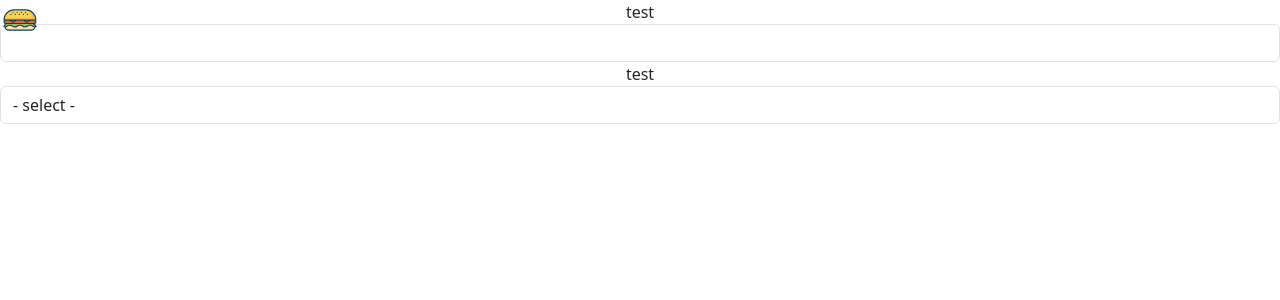
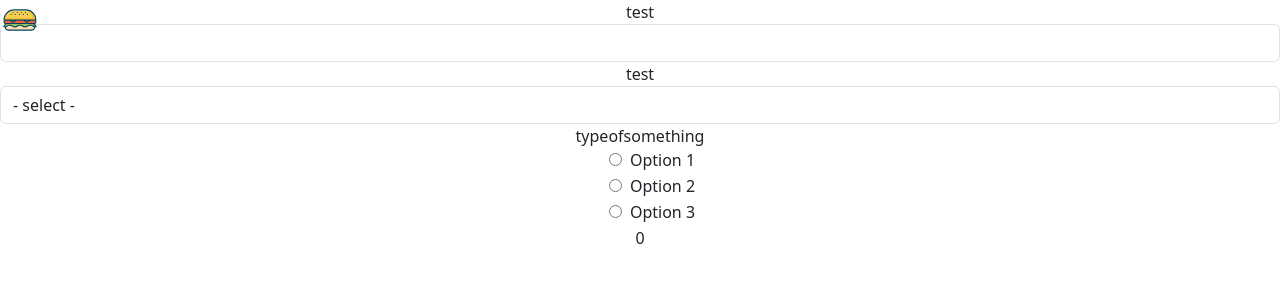
Before and after one commit to HudorHasHasHa/ItalianRestaurant, a React (Vite) app in the folder italianrestaurant.client/: page / in a window 1280 px wide. Shown: the top 300 px of the page. Built offline with nearby package versions, Linux system fonts and the light colour scheme.

Commit message:
add radioGroup component with mock

```diff
--- a/italianrestaurant.client/src/Views/MainPage/MainPage.tsx
+++ b/italianrestaurant.client/src/Views/MainPage/MainPage.tsx
@@ -3,6 +3,7 @@ import CustomInput from '../../components/CustomInput/CustonInput';
 import SidePanel from '../../components/SidePanel/SidePanel';
 import { ISelectItems } from '../../components/CustomSelect/CustomSelectTypes';
 import CustomSelect from '../../components/CustomSelect/CustomSelect';
+import CustomRadioGroup from '../../components/CustomRadioGroup/CustomRadioGroup';
 
 export default function MainPage() {
     const [inp1, changeInp1] = useState('');
@@ -13,6 +14,37 @@ export default function MainPage() {
         { value: 4, text: 'Option 4' },
         { value: 5, text: 'Option 5' },
     ];
+    // const [checked, radioCheck] = useState<boolean>(false);
+
+    // const handleRadio = (event: React.ChangeEvent<HTMLInputElement>) => {
+    //     radioCheck(!!event.target.value);
+    // };
+
+    // Groups
+    const [typeOfSomething, setTypeOfSomething] = useState<number>(0);
+
+    const mockedRadioOptions = [
+        {
+            value: 1,
+            label: 'Option 1',
+            checked: typeOfSomething == 1,
+        },
+        {
+            value: 2,
+            label: 'Option 2',
+            checked: typeOfSomething == 2,
+        },
+        {
+            value: 3,
+            label: 'Option 3',
+            checked: typeOfSomething == 3,
+        },
+    ];
+
+    const handleRadioGroup = (event: React.ChangeEvent<HTMLInputElement>) => {
+        setTypeOfSomething(+event.target.value);
+        console.log(typeOfSomething);
+    };
 
     const content = (
         <>
@@ -21,6 +53,22 @@ export default function MainPage() {
             <span>{inp1}</span>
 
             <CustomSelect label="test" items={mockedItems} />
+
+            {/* <CustomRadio
+                checked={checked}
+                label="test"
+                onChange={(e) => handleRadio(e)}
+                value={1}
+                key="blabla"
+            /> */}
+            <CustomRadioGroup
+                groupOptions={mockedRadioOptions}
+                onChange={handleRadioGroup}
+                label="typeofsomething"
+                key={'yey'}
+            />
+
+            {typeOfSomething}
         </>
     );
 
--- a/italianrestaurant.client/src/components/CustomRadio/CustomRadio.tsx
+++ b/italianrestaurant.client/src/components/CustomRadio/CustomRadio.tsx
@@ -9,10 +9,11 @@ export default function CustomRadio({
     return (
         <div className="form-check">
             <input
+                className="me-2"
                 type="radio"
                 checked={checked}
                 value={value}
-                onChange={onChange}
+                onChange={(e) => onChange(e)}
             ></input>
             <label className="form-check-label">{label}</label>
         </div>
--- /dev/null
+++ b/italianrestaurant.client/src/components/CustomRadioGroup/CustomRadioGroup.tsx
@@ -0,0 +1,17 @@
+import CustomRadio from '../CustomRadio/CustomRadio';
+import { ICustomRadioGroupPropsModel } from './CustomRadioGroupTypes';
+
+export default function CustomRadioGroup({
+    label,
+    groupOptions,
+    onChange,
+}: ICustomRadioGroupPropsModel) {
+    return (
+        <div>
+            <label>{label}</label>
+            {groupOptions.map((radio) => (
+                <CustomRadio key={radio.value} onChange={onChange} {...radio} />
+            ))}
+        </div>
+    );
+}
--- /dev/null
+++ b/italianrestaurant.client/src/components/CustomRadioGroup/CustomRadioGroupTypes.ts
@@ -0,0 +1,7 @@
+import { ICustomRadioOptionsModel } from '../CustomRadio/CustomRadioTypes';
+
+export interface ICustomRadioGroupPropsModel {
+    label: string;
+    groupOptions: ICustomRadioOptionsModel[];
+    onChange: (event: React.ChangeEvent<HTMLInputElement>) => void;
+}
```
Also changed, not shown: italianrestaurant.client/src/components/CustomRadio/CustomRadioTypes.ts (+6 -3 lines).
